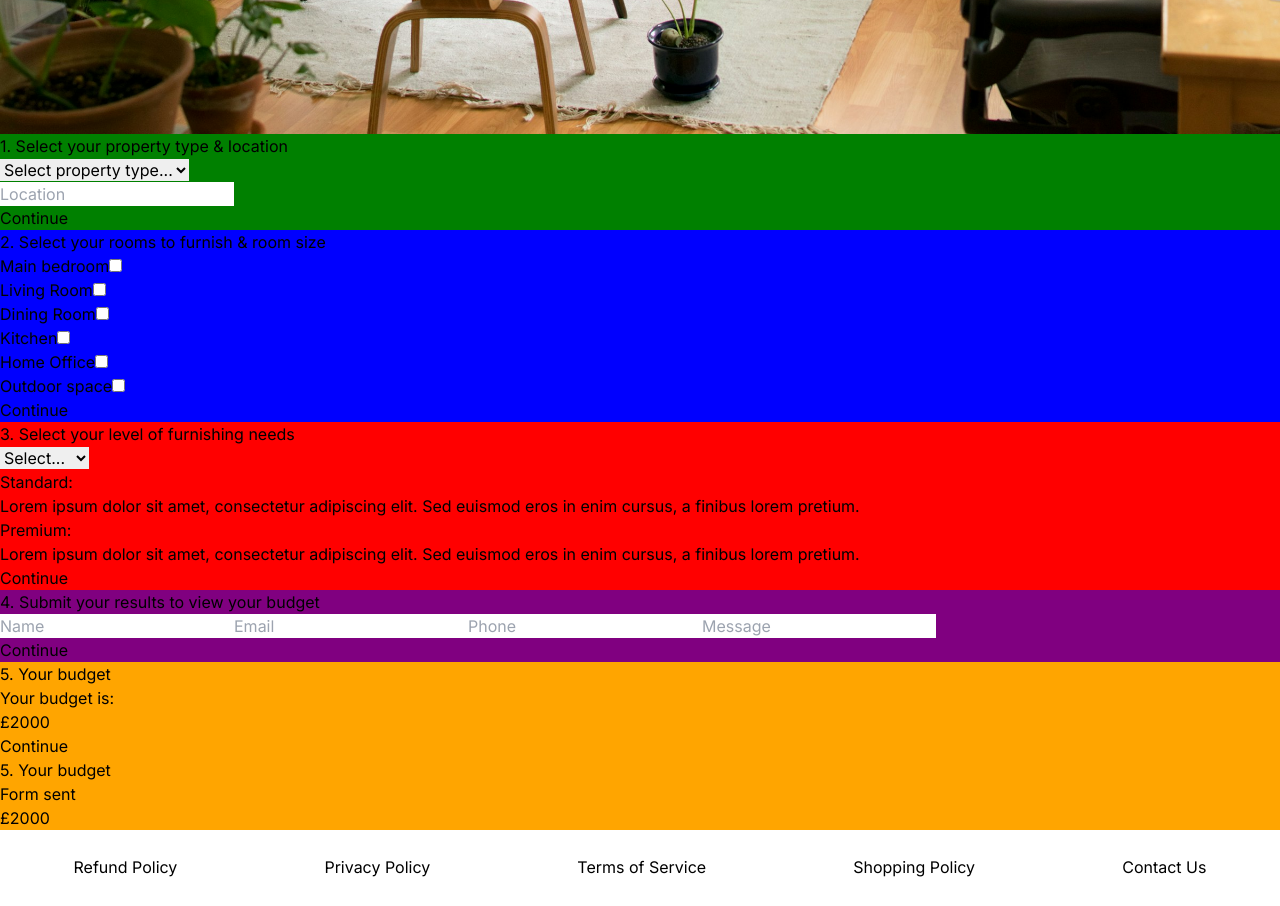
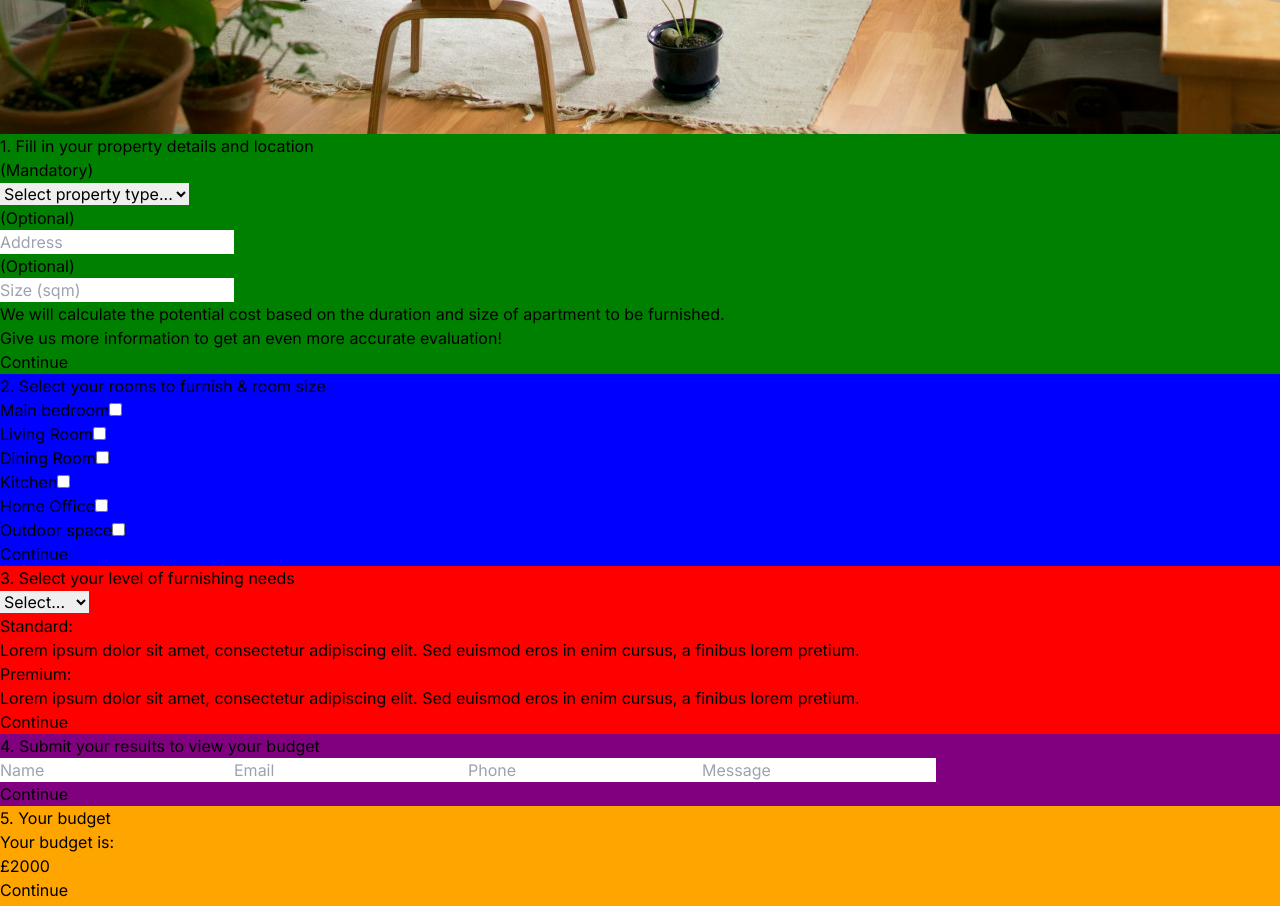
Before and after one commit to ikarrila/Homebox, a Next.js app in the folder frontend/: page /FAAS/cost_calculator in a window 1280 px wide. Shown: the part 1880-2786 px from the top of the page. Built offline with nearby package versions, Linux system fonts and the light colour scheme.

Commit message:
Fixed tests and moved formsteps to a folder

```diff
--- a/frontend/components/FormStepOne.js
+++ b/frontend/components/FormSteps/FormStepOne.js
@@ -2,9 +2,10 @@
     return (
         <div className='section'>
             <div className='stepOne container col' style={{ backgroundColor: "green" }}>
-                <div className="stepTitle">1. Select your property type & location </div>
+                <div className="stepTitle">1. Fill in your property details and location </div>
                 <div className='step'>
                     <div className='left'>
+                        <p> (Mandatory) </p>
                         <select className='selector' defaultValue="" onChange={handlePropertyTypeChange}>
                             <option value="" disabled>Select property type...</option>
                             <option value="1">Studio Apartment</option>
@@ -15,9 +16,17 @@
                             <option value="6">Five Bedroom</option>
                             <option value="7">Six Bedroom</option>
                         </select>
+
+                        <div className='left'>
+                            <p> (Optional) </p>
+                            <input type="text" placeholder='Address' name="location" className='input' />
+                            <p> (Optional) </p>
+                            <input type="text" placeholder='Size (sqm)' name="size" className='input' />
+                        </div>
                     </div>
-                    <div className='right'>
-                        <input type="text" placeholder='Location' name="location" className='input' />
+                    <div className="right">
+                        <p>We will calculate the potential cost based on the duration and size of apartment to be furnished.</p>
+                        <p>Give us more information to get an even more accurate evaluation!</p>
                     </div>
                 </div>
                 <button onClick={() => changeStep(2)} className='btn-tertiary'>Continue</button>
--- a/frontend/components/FormStepTwo.js
+++ b/frontend/components/FormSteps/FormStepTwo.js
@@ -1,5 +1,5 @@
 import React, { useState } from 'react';
-import SmallMedLar from './SmallMedLar';
+import SmallMedLar from '../SmallMedLar';
 
 export default function FormStepTwo({ propertyType, changeStep }) {
     const [showLivingRoomSize, setShowLivingRoomSize] = useState(false);
@@ -136,6 +136,7 @@
                 <div className='container row align-middle'>
                     <button onClick={() => changeStep(3)} className='btn-tertiary'>Continue</button>
                 </div>
+
             </div>
 
         </div >
```
Also changed, not shown: frontend/components/FormUnified.js (+6 -6 lines), frontend/components/FormSteps/FormStepFive.js (renamed from frontend/components/FormStepFive.js), frontend/components/FormSteps/FormStepFour.js (renamed from frontend/components/FormStepFour.js), frontend/components/FormSteps/FormStepThree.js (renamed from frontend/components/FormStepThree.js), frontend/components/FormSteps/FormStepZero.js (renamed from frontend/components/FormStepZero.js), 1 other file (tests, documents, lock files or other folders).
